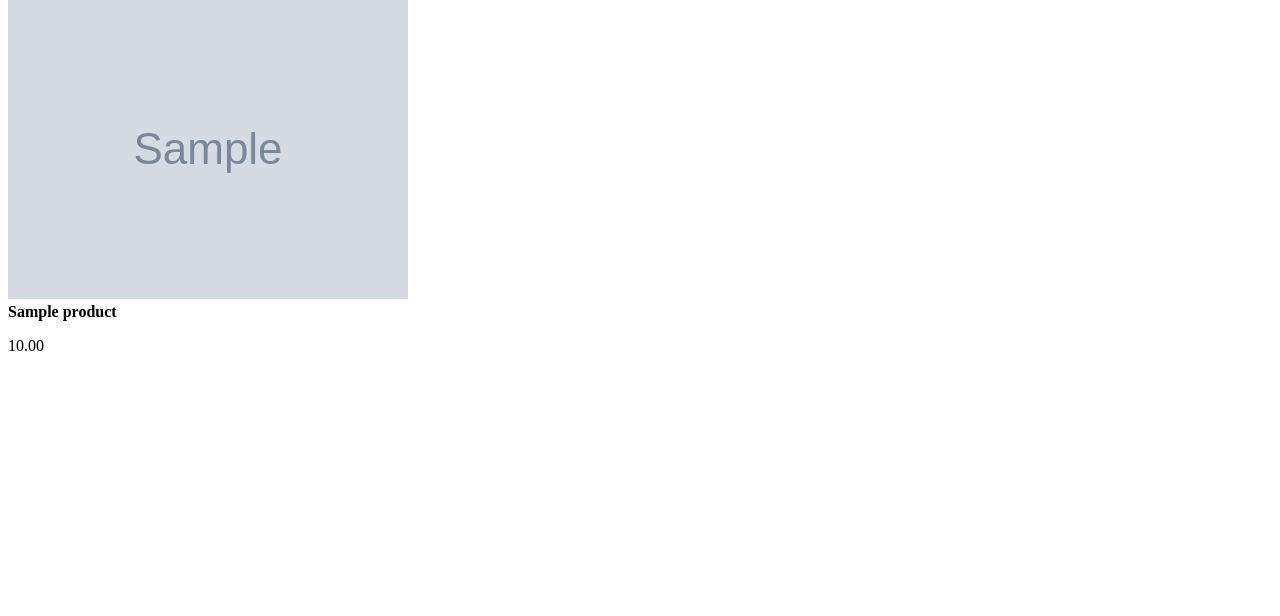
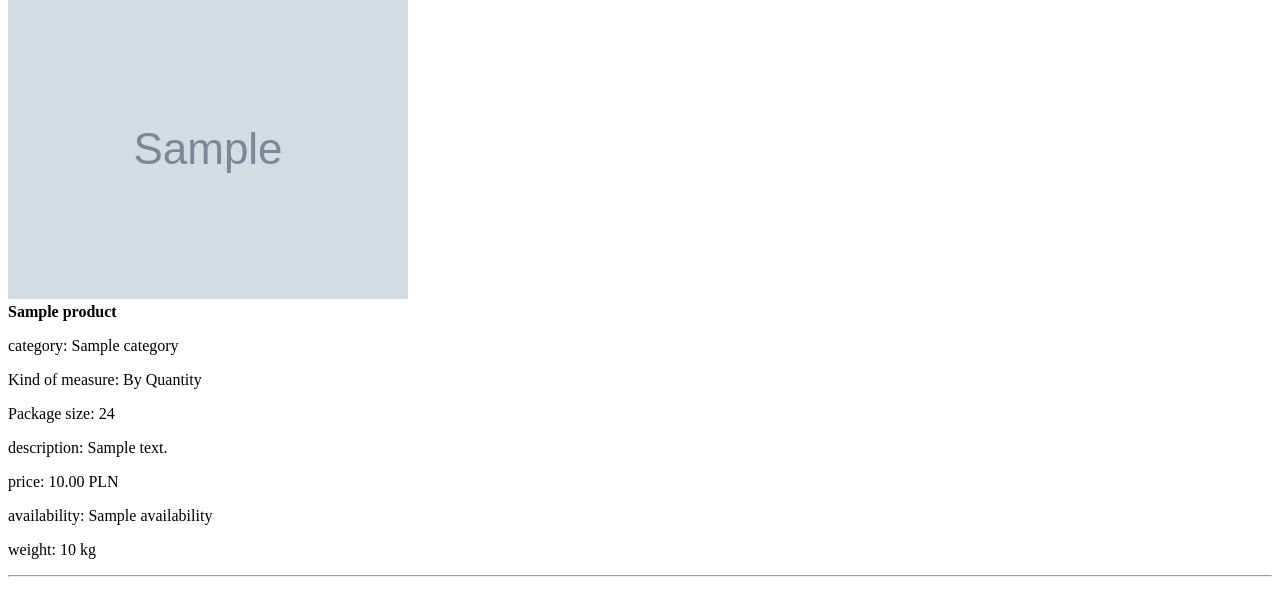
Before and after one commit to jdoktor90/CarmeLove_Manufacture, a Django app: template store/templates/store.html in a window 1280 px wide. Shown: the part 69-685 px from the top of the page. Run offline with Django 3.2, Linux system fonts and the light colour scheme; the template is opened without the code that fills it: most values are stand-ins (such as "Sample title", 1, 10 or a date in 2020); grey boxes marked "Sample" are stand-in pictures.

Commit message:
fix(cl): improvement store.html - add details

```diff
--- a/store/templates/store.html
+++ b/store/templates/store.html
@@ -13,7 +13,47 @@
         <img src="{{ product.imageURL }}">
         <div>
             <strong>{{ product.name }}</strong>
-            <p>{{ product.price|floatformat:2 }}</p>
+            <p>category: {{ product.category }}</p>
+
+            {% if product.measure == 1 %}
+                <p>Kind of measure: By Weight</p>
+            {% else %}
+                <p>Kind of measure: By Quantity</p>
+            {% endif %}
+
+            {% if product.package == 1 %}
+                <p>Package size: 100 gr</p>
+            {% elif product.package == 2 %}
+                <p>Package size: 250 gr</p>
+            {% elif product.package == 3 %}
+                <p>Package size: 500 gr</p>
+            {% elif product.package == 4 %}
+                <p>Package size: 1 kg</p>
+            {% elif product.package == 5 %}
+                <p>Package size: 1</p>
+            {% elif product.package == 6 %}
+                <p>Package size: 4</p>
+            {% elif product.package == 7 %}
+                <p>Package size: 6</p>
+            {% elif product.package == 8 %}
+                <p>Package size: 12</p>
+            {% else %}
+                <p>Package size: 24</p>
+            {% endif %}
+
+            <p>description: {{ product.description }}</p>
+            <p>price: {{ product.price|floatformat:2 }} PLN</p>
+            <p>availability: {{ product.availability }}</p>
+
+            {% if product.weight %}
+                <p>weight: {{ product.weight }} kg</p>
+            {% endif %}
+
+            {% if product.digital %}
+                <p>Digital</p>
+            {% endif %}
+
+            <hr>
         </div>
         {% endfor %}
     </div>
```
